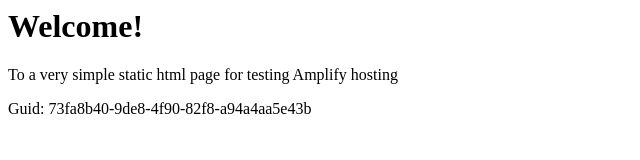
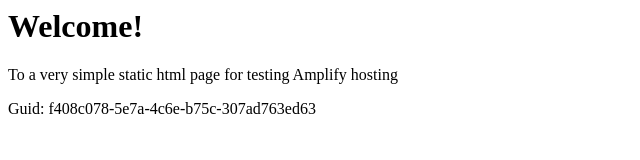
Before and after one commit to aws-aemilia-yul/Github-PR-Commit-Integration-Test-DoNotTouch-GitHubWebhookPushCanaryTest-v1-prod-ca-central-1, a website: page src/index.html in a window 1280 px wide. Shown: the full height of the page, 0-640 px from the left. Drawn offline with Linux system fonts and the light colour scheme.

Commit message:
commit from integ tests

```diff
--- a/src/index.html
+++ b/src/index.html
@@ -12,6 +12,6 @@
 <body>
     <h1>Welcome!</h1>
     <p>To a very simple static html page for testing Amplify hosting</p>
-    <p>Guid: 73fa8b40-9de8-4f90-82f8-a94a4aa5e43b</p></body>
+    <p>Guid: f408c078-5e7a-4c6e-b75c-307ad763ed63</p></body>
 
 </html>
```
